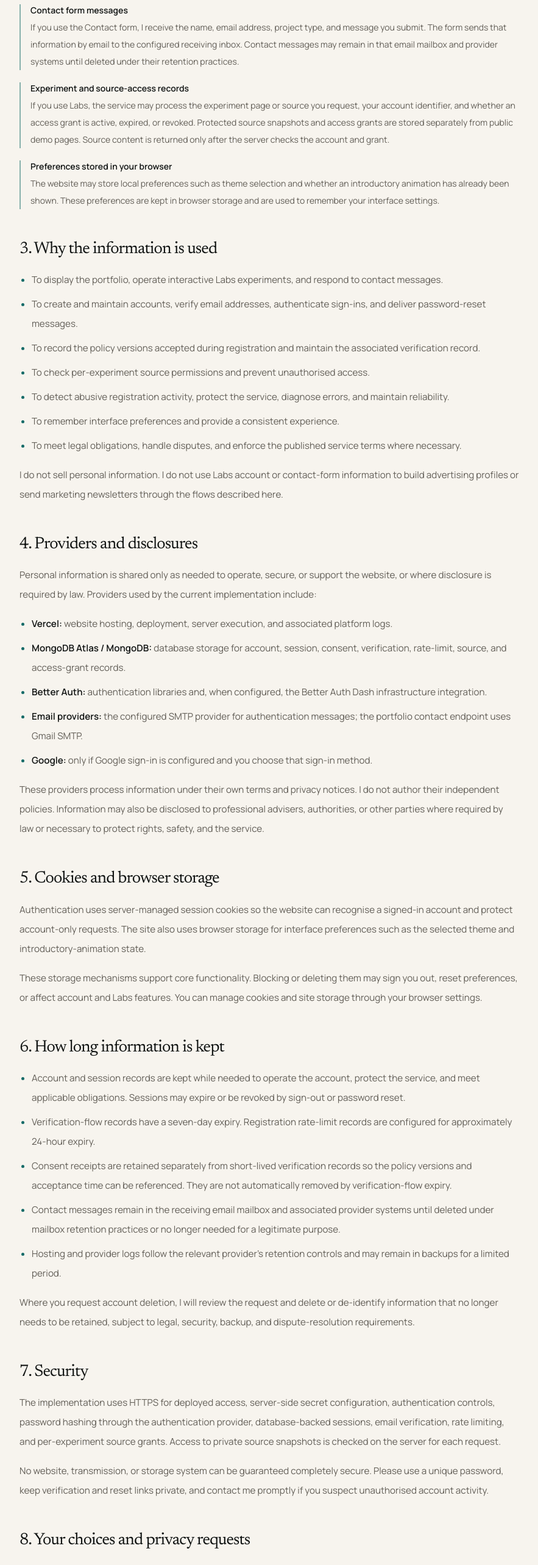
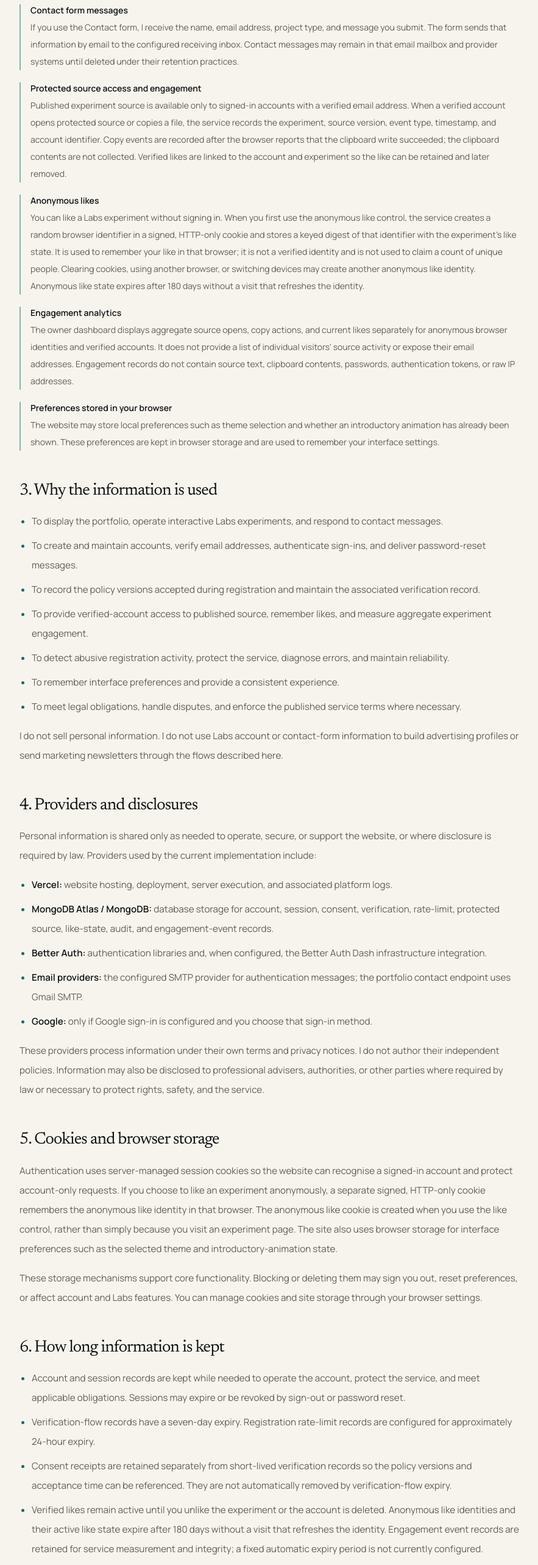
Before and after one commit to VishalChoudhary01/Vishal-Kumar-Choudhary-Frontend-Developer, a Next.js app: page /privacy in a window 1280 px wide. Shown: the part 1700-4266 px from the top of the page at 61% size, without its empty margins (198-1081 px from the left). Built offline with nearby package versions, Linux system fonts and the light colour scheme; no server answers; a web font is replaced by a local one.

Commit message:
Disclose Labs source engagement and anonymous likes

```diff
--- a/src/app/privacy/page.js
+++ b/src/app/privacy/page.js
@@ -93,8 +93,14 @@ export default function PrivacyPage() {
           <DataItem title="Contact form messages">
             If you use the Contact form, I receive the name, email address, project type, and message you submit. The form sends that information by email to the configured receiving inbox. Contact messages may remain in that email mailbox and provider systems until deleted under their retention practices.
           </DataItem>
-          <DataItem title="Experiment and source-access records">
-            If you use Labs, the service may process the experiment page or source you request, your account identifier, and whether an access grant is active, expired, or revoked. Protected source snapshots and access grants are stored separately from public demo pages. Source content is returned only after the server checks the account and grant.
+          <DataItem title="Protected source access and engagement">
+            Published experiment source is available only to signed-in accounts with a verified email address. When a verified account opens protected source or copies a file, the service records the experiment, source version, event type, timestamp, and account identifier. Copy events are recorded after the browser reports that the clipboard write succeeded; the clipboard contents are not collected. Verified likes are linked to the account and experiment so the like can be retained and later removed.
+          </DataItem>
+          <DataItem title="Anonymous likes">
+            You can like a Labs experiment without signing in. When you first use the anonymous like control, the service creates a random browser identifier in a signed, HTTP-only cookie and stores a keyed digest of that identifier with the experiment's like state. It is used to remember your like in that browser; it is not a verified identity and is not used to claim a count of unique people. Clearing cookies, using another browser, or switching devices may create another anonymous like identity. Anonymous like state expires after 180 days without a visit that refreshes the identity.
+          </DataItem>
+          <DataItem title="Engagement analytics">
+            The owner dashboard displays aggregate source opens, copy actions, and current likes separately for anonymous browser identities and verified accounts. It does not provide a list of individual visitors' source activity or expose their email addresses. Engagement records do not contain source text, clipboard contents, passwords, authentication tokens, or raw IP addresses.
           </DataItem>
           <DataItem title="Preferences stored in your browser">
             The website may store local preferences such as theme selection and whether an introductory animation has already been shown. These preferences are kept in browser storage and are used to remember your interface settings.
@@ -107,7 +113,7 @@ export default function PrivacyPage() {
           <li>To display the portfolio, operate interactive Labs experiments, and respond to contact messages.</li>
           <li>To create and maintain accounts, verify email addresses, authenticate sign-ins, and deliver password-reset messages.</li>
           <li>To record the policy versions accepted during registration and maintain the associated verification record.</li>
-          <li>To check per-experiment source permissions and prevent unauthorised access.</li>
+          <li>To provide verified-account access to published source, remember likes, and measure aggregate experiment engagement.</li>
           <li>To detect abusive registration activity, protect the service, diagnose errors, and maintain reliability.</li>
           <li>To remember interface preferences and provide a consistent experience.</li>
           <li>To meet legal obligations, handle disputes, and enforce the published service terms where necessary.</li>
@@ -121,7 +127,7 @@ export default function PrivacyPage() {
         </p>
         <ul className="list-disc space-y-2 pl-5 marker:text-brand">
           <li><strong className="font-semibold text-text-primary">Vercel:</strong> website hosting, deployment, server execution, and associated platform logs.</li>
-          <li><strong className="font-semibold text-text-primary">MongoDB Atlas / MongoDB:</strong> database storage for account, session, consent, verification, rate-limit, source, and access-grant records.</li>
+          <li><strong className="font-semibold text-text-primary">MongoDB Atlas / MongoDB:</strong> database storage for account, session, consent, verification, rate-limit, protected source, like-state, audit, and engagement-event records.</li>
           <li><strong className="font-semibold text-text-primary">Better Auth:</strong> authentication libraries and, when configured, the Better Auth Dash infrastructure integration.</li>
           <li><strong className="font-semibold text-text-primary">Email providers:</strong> the configured SMTP provider for authentication messages; the portfolio contact endpoint uses Gmail SMTP.</li>
           <li><strong className="font-semibold text-text-primary">Google:</strong> only if Google sign-in is configured and you choose that sign-in method.</li>
@@ -133,7 +139,7 @@ export default function PrivacyPage() {
 
       <Section id="cookies" title="5. Cookies and browser storage">
         <p>
-          Authentication uses server-managed session cookies so the website can recognise a signed-in account and protect account-only requests. The site also uses browser storage for interface preferences such as the selected theme and introductory-animation state.
+          Authentication uses server-managed session cookies so the website can recognise a signed-in account and protect account-only requests. If you choose to like an experiment anonymously, a separate signed, HTTP-only cookie remembers the anonymous like identity in that browser. The anonymous like cookie is created when you use the like control, rather than simply because you visit an experiment page. The site also uses browser storage for interface preferences such as the selected theme and introductory-animation state.
         </p>
         <p>
           These storage mechanisms support core functionality. Blocking or deleting them may sign you out, reset preferences, or affect account and Labs features. You can manage cookies and site storage through your browser settings.
@@ -145,6 +151,7 @@ export default function PrivacyPage() {
           <li>Account and session records are kept while needed to operate the account, protect the service, and meet applicable obligations. Sessions may expire or be revoked by sign-out or password reset.</li>
           <li>Verification-flow records have a seven-day expiry. Registration rate-limit records are configured for approximately 24-hour expiry.</li>
           <li>Consent receipts are retained separately from short-lived verification records so the policy versions and acceptance time can be referenced. They are not automatically removed by verification-flow expiry.</li>
+          <li>Verified likes remain active until you unlike the experiment or the account is deleted. Anonymous like identities and their active like state expire after 180 days without a visit that refreshes the identity. Engagement event records are retained for service measurement and integrity; a fixed automatic expiry period is not currently configured.</li>
           <li>Contact messages remain in the receiving email mailbox and associated provider systems until deleted under mailbox retention practices or no longer needed for a legitimate purpose.</li>
           <li>Hosting and provider logs follow the relevant provider's retention controls and may remain in backups for a limited period.</li>
         </ul>
@@ -155,7 +162,7 @@ export default function PrivacyPage() {
 
       <Section id="security" title="7. Security">
         <p>
-          The implementation uses HTTPS for deployed access, server-side secret configuration, authentication controls, password hashing through the authentication provider, database-backed sessions, email verification, rate limiting, and per-experiment source grants. Access to private source snapshots is checked on the server for each request.
+          The implementation uses HTTPS for deployed access, server-side secret configuration, authentication controls, password hashing through the authentication provider, database-backed sessions, email verification, rate limiting, signed anonymous-like cookies, and server-side source authorization. Every protected source request checks the current verified session and publication state.
         </p>
         <p>
           No website, transmission, or storage system can be guaranteed completely secure. Please use a unique password, keep verification and reset links private, and contact me promptly if you suspect unauthorised account activity.
```
